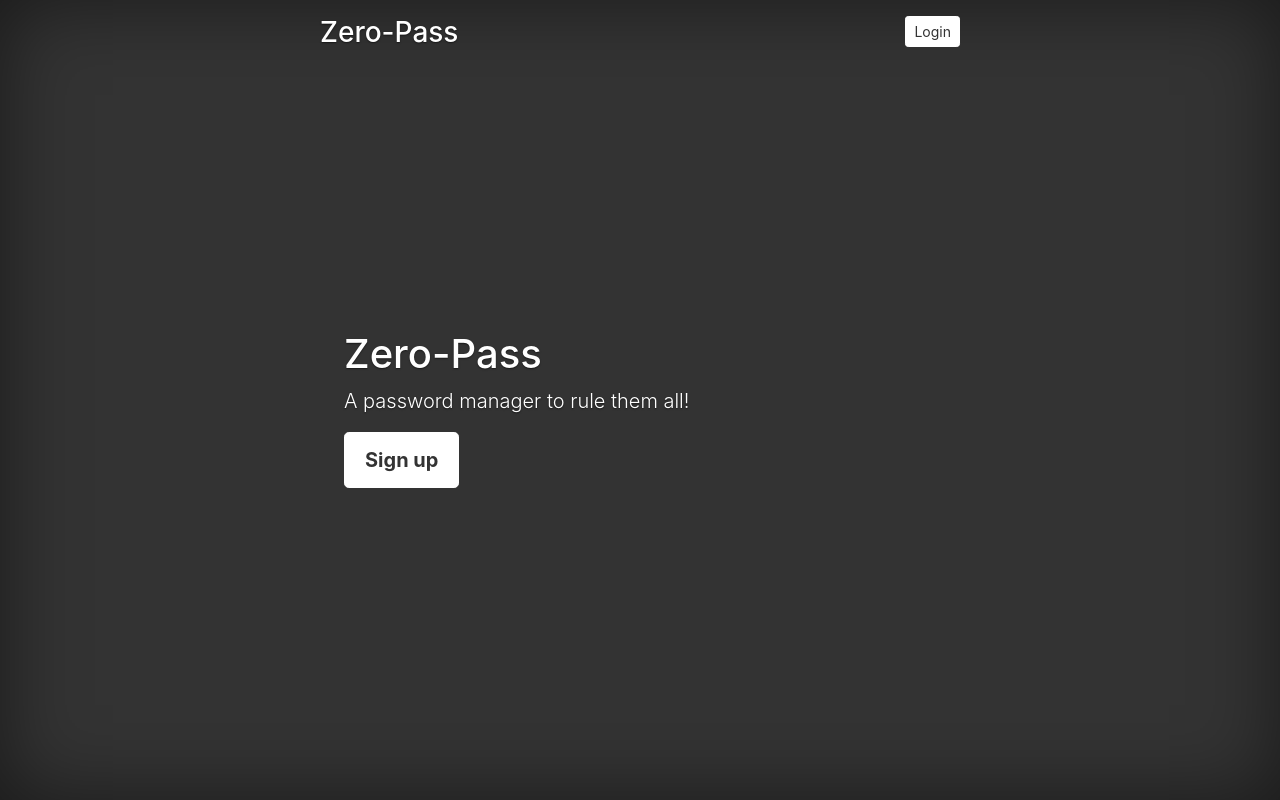
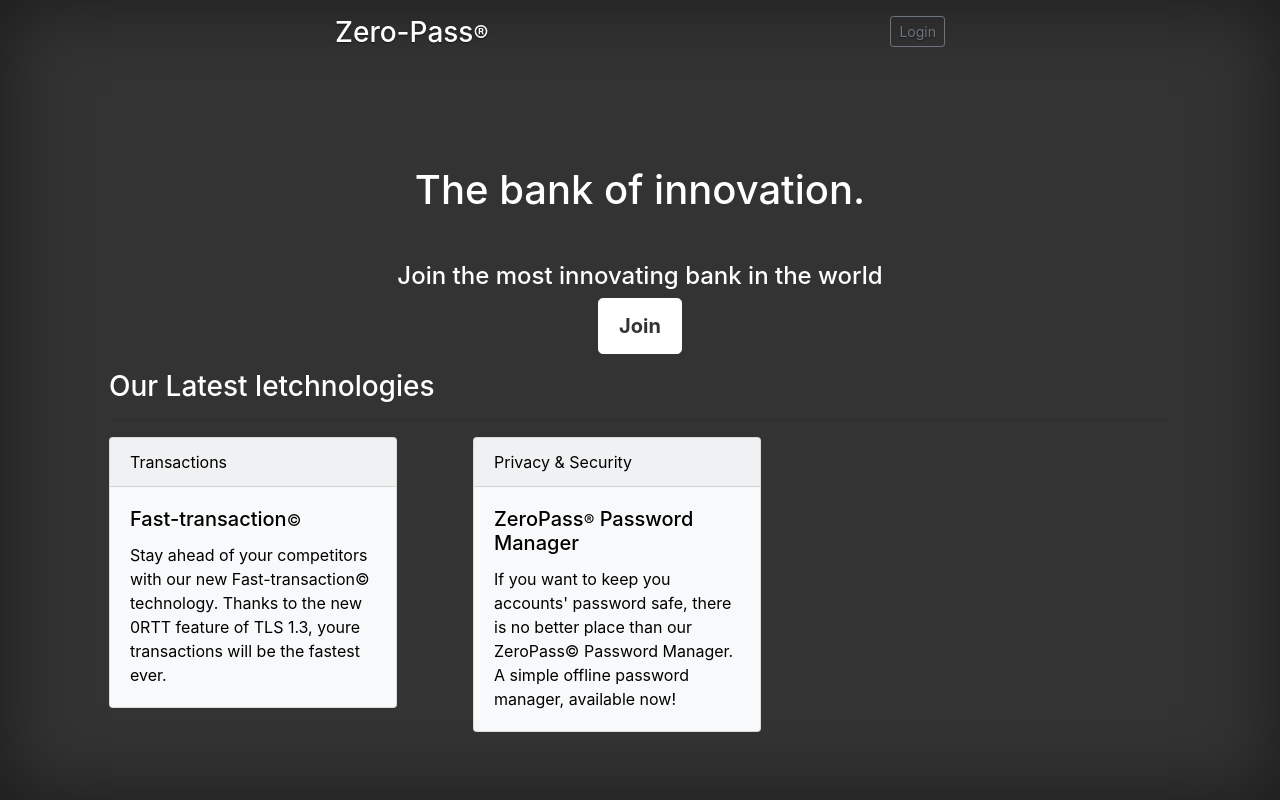
Before and after one commit to andreatulimiero/netsec-hs18, a Django app: page / in a window 1280 px wide. Run offline with Django 3.2, Linux system fonts and the light colour scheme; some libraries are stand-ins or nearby versions.

Commit message:
Populated index page

```diff
--- a/zeropassweb/passes/templates/passes/account.html
+++ b/zeropassweb/passes/templates/passes/account.html
@@ -24,7 +24,7 @@
 <div class="row">
 		<div class="col-12">
 			<h3> Special Offer! Buy the pass for only 10.- CHF </h3>
-			<a href='account/buy-pass/' class="btn btn-sm btn-primary">Buy the PASS!</a>
+			<a href='/account/buy-pass/' class="btn btn-sm btn-primary">Buy the PASS!</a>
 		</div>
 </div>
 </main>
--- a/zeropassweb/passes/templates/passes/base.html
+++ b/zeropassweb/passes/templates/passes/base.html
@@ -121,21 +121,29 @@ body {
 </style>
   </head>
   <body>
+<div class="container">
+<div class="row">
 <div class="cover-container d-flex w-100 h-100 p-3 mx-auto flex-column">
-	<header class="masthead mb-auto">
+	<header class="col-12 masthead mb-auto">
 		<div class="inner">
-			<h3 class="masthead-brand">Zero-Pass</h3>
+			<h3 class="masthead-brand">Zero-Pass<small>&reg;</small></h3>
 			<nav class="nav nav-masthead justify-content-center">
 				{% if user.is_authenticated %}
 				<a class="btn btn-sm btn-danger" href="/logout">Logout</a>
 				{% else %}
-				<a class="btn btn-sm btn-secondary" href="/login">Login</a>
+				<a class="btn btn-sm btn-outline-secondary" href="/login">Login</a>
 				{% endif %}
 			</nav>
 		</div>
 	</header>
+</div>
+</div>
+<div class="row">
+	<div class="col-12" style="margin-top: 100px; text-shadow: none;">
 	{% block main %}
 	{% endblock %}
+	</div>
+</div>
 </div>
     <!-- Optional JavaScript -->
     <!-- jQuery first, then Popper.js, then Bootstrap JS -->
--- a/zeropassweb/passes/templates/passes/index.html
+++ b/zeropassweb/passes/templates/passes/index.html
@@ -3,11 +3,42 @@
 
 {% block main %}
 	<main role="main" class="inner cover">
-	<h1 class="cover-heading">Zero-Pass</h1>
-	<p class="lead">A password manager to rule them all!</p>
+	<center>
+	<h1 class="cover-heading">The bank of innovation.</h1>
+	<br/>
 	<p class="lead">
-	<a href="/signup/" class="btn btn-lg btn-secondary">Sign up</a>
+	<h4>Join the most innovating bank in the world</h4>
+	<a href="/signup/" class="btn btn-lg btn-secondary">Join</a>
+	</center>
 	</p>
+	<h3>Our Latest letchnologies</h3>
+	<hr/>
+	<div class="row">
+		<div class="col-4">
+			<div class="card bg-light mb-3" style="max-width: 18rem; color:black;">
+				<div class="card-header">Transactions</div>
+				<div class="card-body">
+					<h5 class="card-title">Fast-transaction<small>&copy;</small></h5>
+					<p class="card-text">
+					Stay ahead of your competitors with our new Fast-transaction&copy; technology.
+					Thanks to the new 0RTT feature of TLS 1.3, youre transactions will be the fastest ever.
+					</p>
+				</div>
+			</div>
+		</div>
+		<div class="col-4">
+			<div class="card bg-light mb-3" style="max-width: 18rem; color:black;">
+				<div class="card-header">Privacy & Security</div>
+				<div class="card-body">
+					<h5 class="card-title">ZeroPass<small>&reg;</small> Password Manager</h5>
+					<p class="card-text">
+					If you want to keep you accounts' password safe, there is no better place than our ZeroPass&copy; Password Manager.
+					A simple offline password manager, available now!
+					</p>
+				</div>
+			</div>
+		</div>
+	</div>
 	</main>
 
 	<footer class="mastfoot mt-auto">
--- a/zeropassweb/passes/views.py
+++ b/zeropassweb/passes/views.py
@@ -106,8 +106,8 @@ class BuyPassView(View):
 
         account = req.user.account
         success = False
-        if account.balance > PASS_COST:
+        if account.balance >= PASS_COST:
             account.balance -= PASS_COST
             account.save()
             success = True
-        return render('passes/pass_reveal.html', {'success': success})
+        return render(req, 'passes/pass_reveal.html', {'success': success})
```
Also changed, not shown: zeropassweb/passes/templates/passes/pass_reveal.html (+7 -9 lines).
